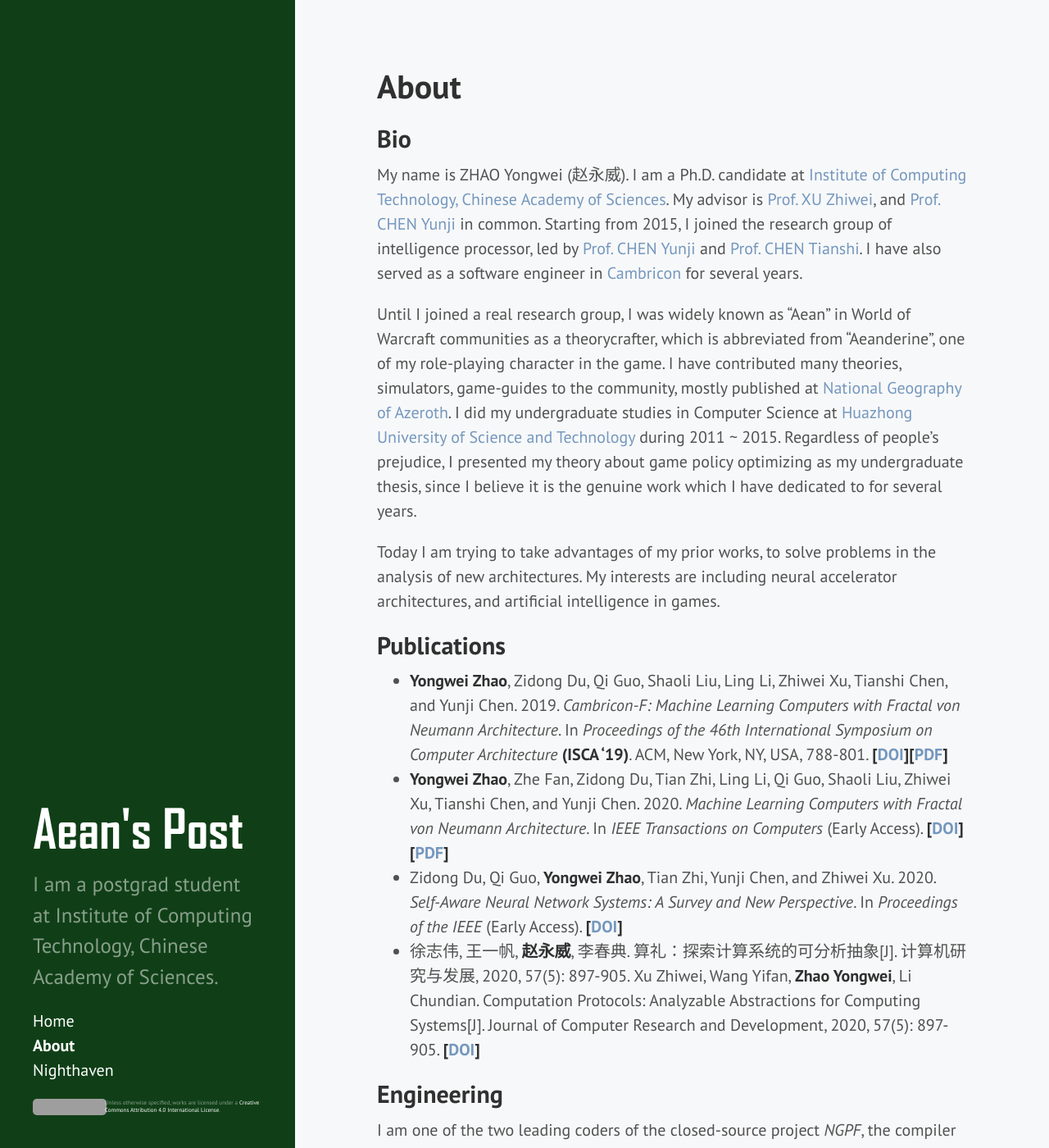
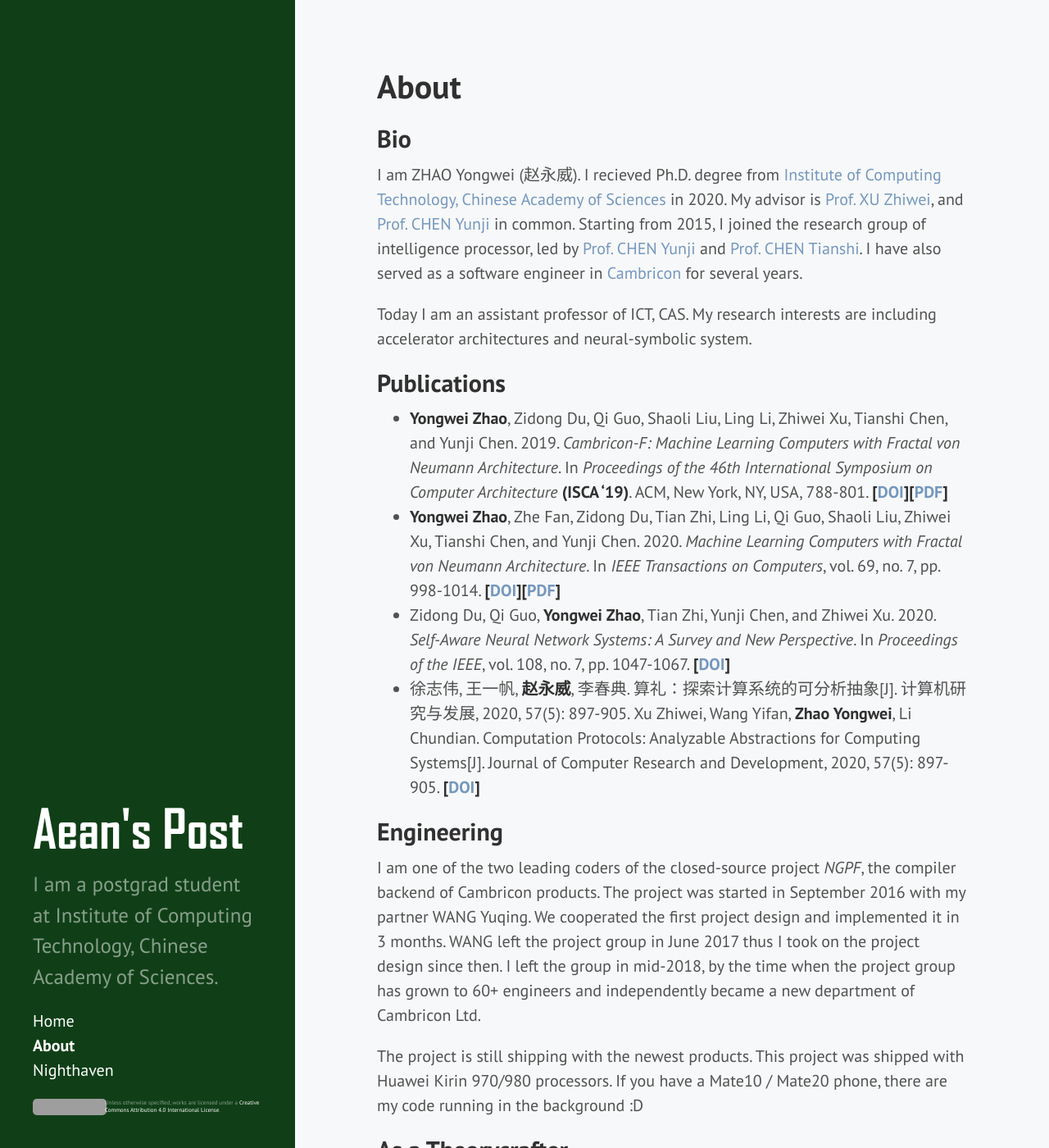
Before and after one commit to AeanSR/AeanSR.github.io, a Jekyll site: the page built from about.md, in a window 1280 px wide and 1400 px high. Shown: the whole window at 82% size. Built offline with Jekyll 4.4.1, drawn with Linux system fonts in a browser that asks for light colours; some of the changed text lies outside the part shown; grey boxes are pictures that could not be loaded.

Commit message:
Update about.md

```diff
--- a/about.md
+++ b/about.md
@@ -5,22 +5,28 @@ title: About
 
 ## Bio
 
-My name is ZHAO Yongwei (赵永威). I am a Ph.D. candidate at [Institute of Computing Technology, Chinese Academy of Sciences](http://www.ict.ac.cn). My advisor is [Prof. XU Zhiwei](http://novel.ict.ac.cn/zxu/), and [Prof. CHEN Yunji](http://novel.ict.ac.cn/ychen) in common. Starting from 2015, I joined the research group of intelligence processor, led by [Prof. CHEN Yunji](http://novel.ict.ac.cn/ychen) and [Prof. CHEN Tianshi](http://novel.ict.ac.cn/tchen). I have also served as a software engineer in [Cambricon](http://www.cambricon.com) for several years.
+I am ZHAO Yongwei (赵永威). I recieved Ph.D. degree from [Institute of Computing Technology, Chinese Academy of Sciences](http://www.ict.ac.cn) in 2020. My advisor is [Prof. XU Zhiwei](http://novel.ict.ac.cn/zxu/), and [Prof. CHEN Yunji](http://novel.ict.ac.cn/ychen) in common. Starting from 2015, I joined the research group of intelligence processor, led by [Prof. CHEN Yunji](http://novel.ict.ac.cn/ychen) and [Prof. CHEN Tianshi](http://novel.ict.ac.cn/tchen). I have also served as a software engineer in [Cambricon](http://www.cambricon.com) for several years.
 
-Until I joined a real research group, I was widely known as "Aean" in World of Warcraft communities as a theorycrafter, which is abbreviated from "Aeanderine", one of my role-playing character in the game. I have contributed many theories, simulators, game-guides to the community, mostly published at [National Geography of Azeroth](http://bbs.nga.cn/nuke.php?func=ucp&uid=9771319). I did my undergraduate studies in Computer Science at [Huazhong University of Science and Technology](http://www.hust.edu.cn) during 2011 ~ 2015. Regardless of people's prejudice, I presented my theory about game policy optimizing as my undergraduate thesis, since I believe it is the genuine work which I have dedicated to for several years.
-
-Today I am trying to take advantages of my prior works, to solve problems in the analysis of new architectures. My interests are including neural accelerator architectures, and artificial intelligence in games.
+Today I am an assistant professor of ICT, CAS. My research interests are including accelerator architectures and neural-symbolic system.
 
 ## Publications
 
 * __Yongwei Zhao__, Zidong Du, Qi Guo, Shaoli Liu, Ling Li, Zhiwei Xu, Tianshi Chen, and Yunji Chen. 2019. *Cambricon-F: Machine Learning Computers with Fractal von Neumann Architecture*. In *Proceedings of the 46th International Symposium on Computer Architecture* __(ISCA '19)__. ACM, New York, NY, USA, 788-801. __[[DOI](https://doi.org/10.1145/3307650.3322226)][[PDF](https://nighthaven.aean.net/barn/Sollnstsa)]__
-* __Yongwei Zhao__, Zhe Fan, Zidong Du, Tian Zhi, Ling Li, Qi Guo, Shaoli Liu, Zhiwei Xu, Tianshi Chen, and Yunji Chen. 2020. *Machine Learning Computers with Fractal von Neumann Architecture*. In *IEEE Transactions on Computers* (Early Access). __[[DOI](https://doi.org/10.1109/TC.2020.2982159)][[PDF](https://nighthaven.aean.net/barn/Rerra)]__
-* Zidong Du, Qi Guo, __Yongwei Zhao__, Tian Zhi, Yunji Chen, and Zhiwei Xu. 2020. *Self-Aware Neural Network Systems: A Survey and New Perspective*. In *Proceedings of the IEEE* (Early Access). __[[DOI](https://doi.org/10.1109/JPROC.2020.2977722)]__
+* __Yongwei Zhao__, Zhe Fan, Zidong Du, Tian Zhi, Ling Li, Qi Guo, Shaoli Liu, Zhiwei Xu, Tianshi Chen, and Yunji Chen. 2020. *Machine Learning Computers with Fractal von Neumann Architecture*. In *IEEE Transactions on Computers*,  vol. 69, no. 7, pp. 998-1014. __[[DOI](https://doi.org/10.1109/TC.2020.2982159)][[PDF](https://nighthaven.aean.net/barn/Rerra)]__
+* Zidong Du, Qi Guo, __Yongwei Zhao__, Tian Zhi, Yunji Chen, and Zhiwei Xu. 2020. *Self-Aware Neural Network Systems: A Survey and New Perspective*. In *Proceedings of the IEEE*, vol. 108, no. 7, pp. 1047-1067. __[[DOI](https://doi.org/10.1109/JPROC.2020.2977722)]__
 * 徐志伟, 王一帆, __赵永威__, 李春典. 算礼：探索计算系统的可分析抽象[J]. 计算机研究与发展, 2020, 57(5): 897-905. Xu Zhiwei, Wang Yifan, __Zhao Yongwei__, Li Chundian. Computation Protocols: Analyzable Abstractions for Computing Systems[J]. Journal of Computer Research and Development, 2020, 57(5): 897-905. __[[DOI](https://doi.org/10.7544/issn1000-1239.2020.20200058)]__
 
 ## Engineering
 
-I am one of the two leading coders of the closed-source project *NGPF*, the compiler backend of Cambricon products. The project was started in September 2016 with my partner WANG Yuqing. We cooperated the first system design and implemented it in 3 months. WANG left the project group in June 2017 thus I took on the system design since then. I left the group in mid-2018, by the time when the project group has grown to 60+ engineers and independently became a new department of Cambricon Ltd. The system is still shipping with the newest products.
+I am one of the two leading coders of the closed-source project *NGPF*, the compiler backend of Cambricon products. The project was started in September 2016 with my partner WANG Yuqing. We cooperated the first project design and implemented it in 3 months. WANG left the project group in June 2017 thus I took on the project design since then. I left the group in mid-2018, by the time when the project group has grown to 60+ engineers and independently became a new department of Cambricon Ltd.
+
+The project is still shipping with the newest products. This project was shipped with Huawei Kirin 970/980 processors. If you have a Mate10 / Mate20 phone, there are my code running in the background :D
+
+## As a Theorycrafter
+
+Until I joined a real research group, I was widely known as "Aean" (abbreviated from "Aeanderine", one of my role-playing character) in World of Warcraft communities as a theorycrafter (scientists gamer). I have contributed many theories, simulators, game-guides to the community, mostly published at the [National Geography of Azeroth](http://bbs.nga.cn/nuke.php?func=ucp&uid=9771319). I did my undergraduate studies in Computer Science at [Huazhong University of Science and Technology](http://www.hust.edu.cn) during 2011 ~ 2015 and presented my theory about game policy optimizing as my undergraduate thesis.
+
+Today I am trying to take advantages of my prior experiences to solve problems in the real science fields.
 
 ## Legacy Projects
 
```
